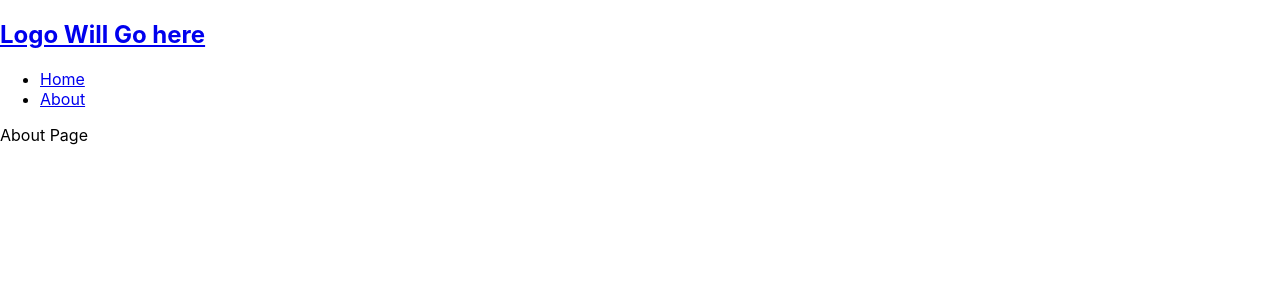
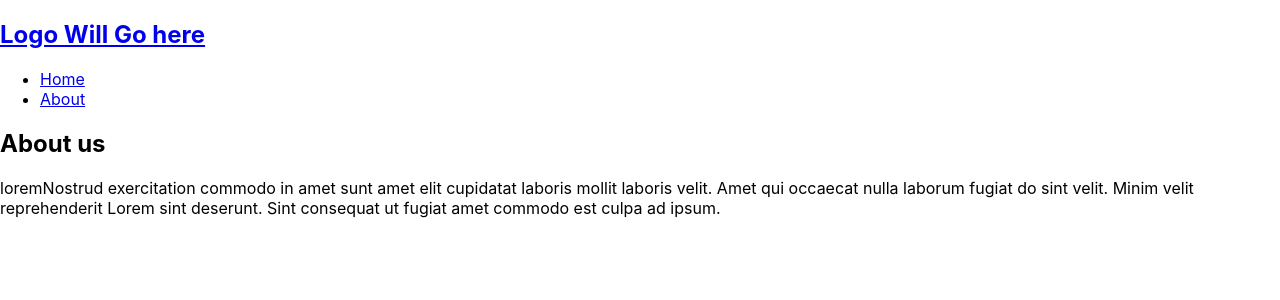
Before and after one commit to JJAleman/NU-demo-project, a React (Create React App) app in the folder demo-project/: page /about in a window 1280 px wide. Shown: the top 300 px of the page. Built offline with nearby package versions, Linux system fonts and the light colour scheme.

Commit message:
Code: About and error page content completed

```diff
--- a/demo-project/src/pages/About.js
+++ b/demo-project/src/pages/About.js
@@ -1,11 +1,14 @@
 import React from "react";
 
 function About() {
-    return (
-        <div>
-            About Page
-        </div>
-    )
+  return (
+    <section className="section about-section">
+      <h1 className="section-title"> About us </h1>{" "}
+      <p>
+        loremNostrud exercitation commodo in amet sunt amet elit cupidatat laboris mollit laboris velit. Amet qui occaecat nulla laborum fugiat do sint velit. Minim velit reprehenderit Lorem sint deserunt. Sint consequat ut fugiat amet commodo est culpa ad ipsum.
+      </p>
+    </section>
+  );
 }
 
 export default About;
--- a/demo-project/src/pages/Error.js
+++ b/demo-project/src/pages/Error.js
@@ -1,10 +1,17 @@
 import React from "react";
+import { Link } from "react-router-dom";
+
 
 function Error() {
     return (
-        <div>
-            Error Page!
-        </div>
+        <section className="error-page section">
+            <div className="error-container">
+                <h1>Oops! It's a dead end!</h1>
+                <Link to="/" className="btn btn-primary">
+                    Back home
+                </Link>
+            </div>
+        </section>
     )
 }
 
```
